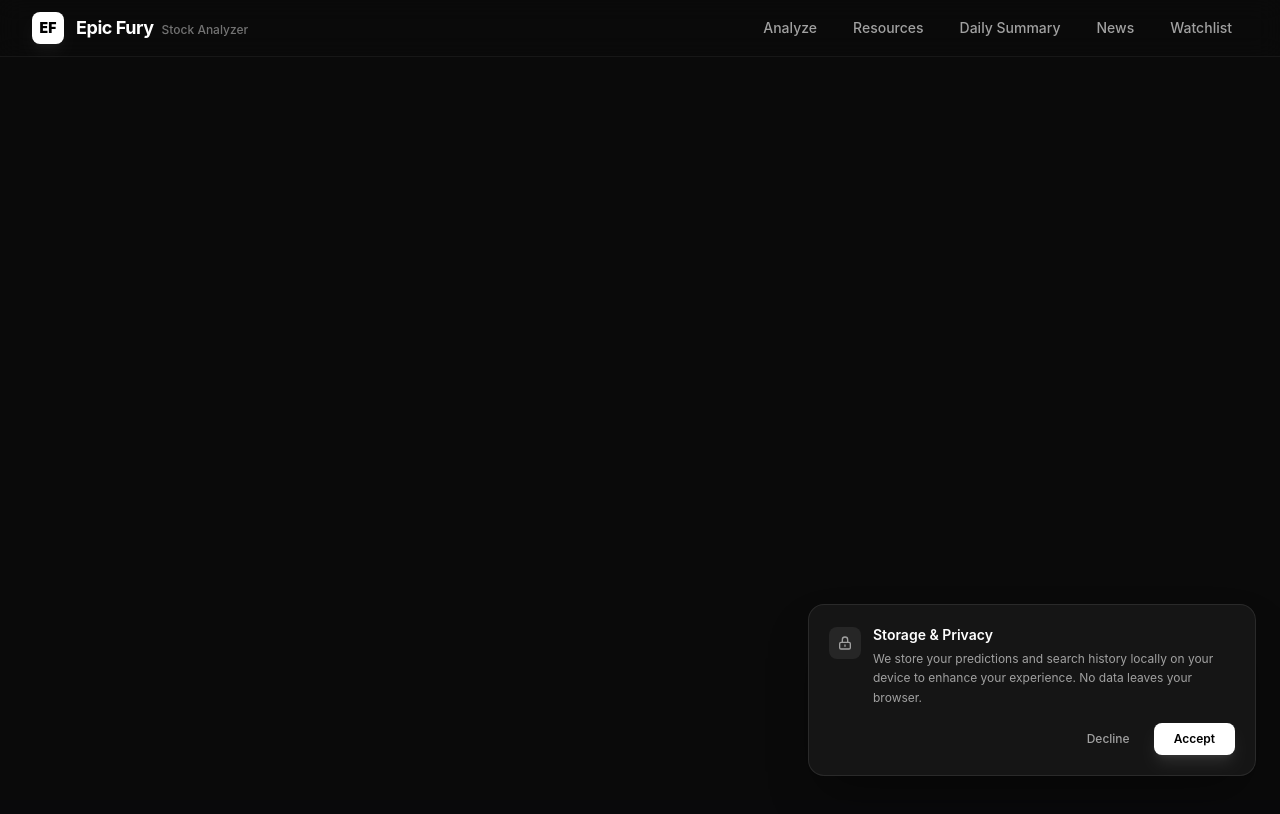
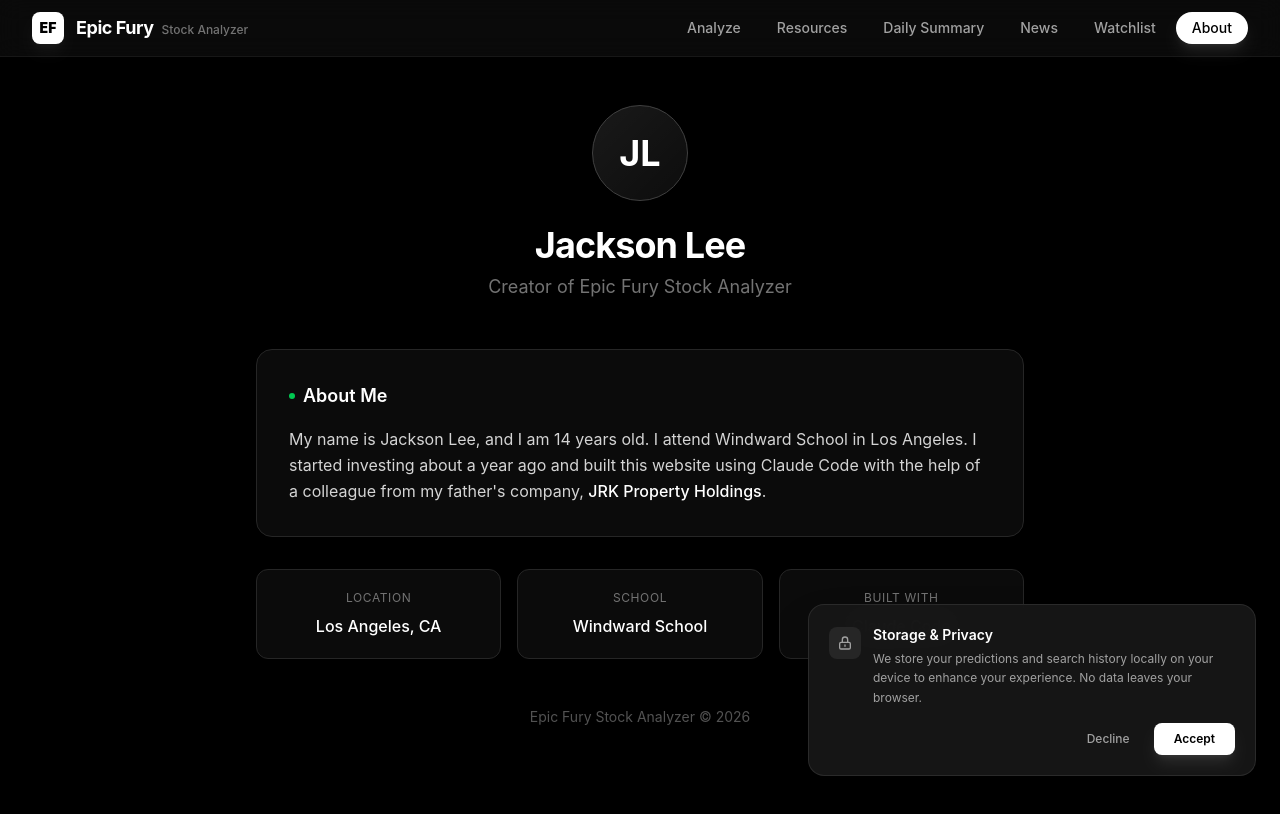
Before and after one commit to theleesbuildwithai/epic-fury-stock-analyzer, a React app in the folder frontend/: page /about in a window 1280 px wide. Shown: the top 814 px of the page. Built offline with nearby package versions, Linux system fonts and the light colour scheme; no server answers; the HTML template or start-up script is replaced by a standard one.

Commit message:
Add professional About page for Jackson Lee
Co-Authored-By: Claude Opus 4.6 <noreply@anthropic.com>

```diff
--- a/frontend/src/App.jsx
+++ b/frontend/src/App.jsx
@@ -7,6 +7,7 @@ import Watchlist from './pages/Watchlist'
 import ExtraResources from './pages/ExtraResources'
 import News from './pages/News'
 import DailySummary from './pages/DailySummary'
+import About from './pages/About'
 import CookieConsent from './components/CookieConsent'
 
 export default function App() {
@@ -22,6 +23,7 @@ export default function App() {
           <Route path="/extra-resources" element={<ExtraResources />} />
           <Route path="/news" element={<News />} />
           <Route path="/daily-summary" element={<DailySummary />} />
+          <Route path="/about" element={<About />} />
         </Routes>
         <CookieConsent />
       </div>
--- a/frontend/src/components/Navbar.jsx
+++ b/frontend/src/components/Navbar.jsx
@@ -68,6 +68,16 @@ export default function Navbar() {
             >
               Watchlist
             </Link>
+            <Link
+              to="/about"
+              className={`px-4 py-1.5 rounded-full text-sm font-medium transition-all ${
+                isActive('/about')
+                  ? 'bg-white text-black shadow-lg shadow-white/10'
+                  : 'text-neutral-400 hover:text-white hover:bg-neutral-800/50'
+              }`}
+            >
+              About
+            </Link>
           </div>
         </div>
       </div>
--- /dev/null
+++ b/frontend/src/pages/About.jsx
@@ -0,0 +1,51 @@
+export default function About() {
+  return (
+    <div className="min-h-screen bg-black text-white px-4 py-12">
+      <div className="max-w-3xl mx-auto">
+        {/* Header */}
+        <div className="text-center mb-12">
+          <div className="inline-flex items-center justify-center w-24 h-24 rounded-full bg-gradient-to-br from-white/10 to-white/5 border border-neutral-700 mb-6">
+            <span className="text-4xl font-bold text-white">JL</span>
+          </div>
+          <h1 className="text-4xl font-bold tracking-tight mb-2">Jackson Lee</h1>
+          <p className="text-neutral-500 text-lg">Creator of Epic Fury Stock Analyzer</p>
+        </div>
+
+        {/* Bio Card */}
+        <div className="bg-neutral-900/50 border border-neutral-800 rounded-2xl p-8 mb-8">
+          <h2 className="text-lg font-semibold text-white mb-4 flex items-center gap-2">
+            <span className="w-1.5 h-1.5 bg-green-500 rounded-full"></span>
+            About Me
+          </h2>
+          <p className="text-neutral-300 leading-relaxed text-base">
+            My name is Jackson Lee, and I am 14 years old. I attend Windward School in Los Angeles.
+            I started investing about a year ago and built this website using Claude Code with the
+            help of a colleague from my father's company,{' '}
+            <span className="text-white font-medium">JRK Property Holdings</span>.
+          </p>
+        </div>
+
+        {/* Details */}
+        <div className="grid grid-cols-1 md:grid-cols-3 gap-4">
+          <div className="bg-neutral-900/50 border border-neutral-800 rounded-xl p-5 text-center">
+            <p className="text-neutral-500 text-xs uppercase tracking-wider mb-2">Location</p>
+            <p className="text-white font-medium">Los Angeles, CA</p>
+          </div>
+          <div className="bg-neutral-900/50 border border-neutral-800 rounded-xl p-5 text-center">
+            <p className="text-neutral-500 text-xs uppercase tracking-wider mb-2">School</p>
+            <p className="text-white font-medium">Windward School</p>
+          </div>
+          <div className="bg-neutral-900/50 border border-neutral-800 rounded-xl p-5 text-center">
+            <p className="text-neutral-500 text-xs uppercase tracking-wider mb-2">Built With</p>
+            <p className="text-white font-medium">Claude Code</p>
+          </div>
+        </div>
+
+        {/* Footer */}
+        <div className="text-center mt-12">
+          <p className="text-neutral-600 text-sm">Epic Fury Stock Analyzer © {new Date().getFullYear()}</p>
+        </div>
+      </div>
+    </div>
+  )
+}
```
